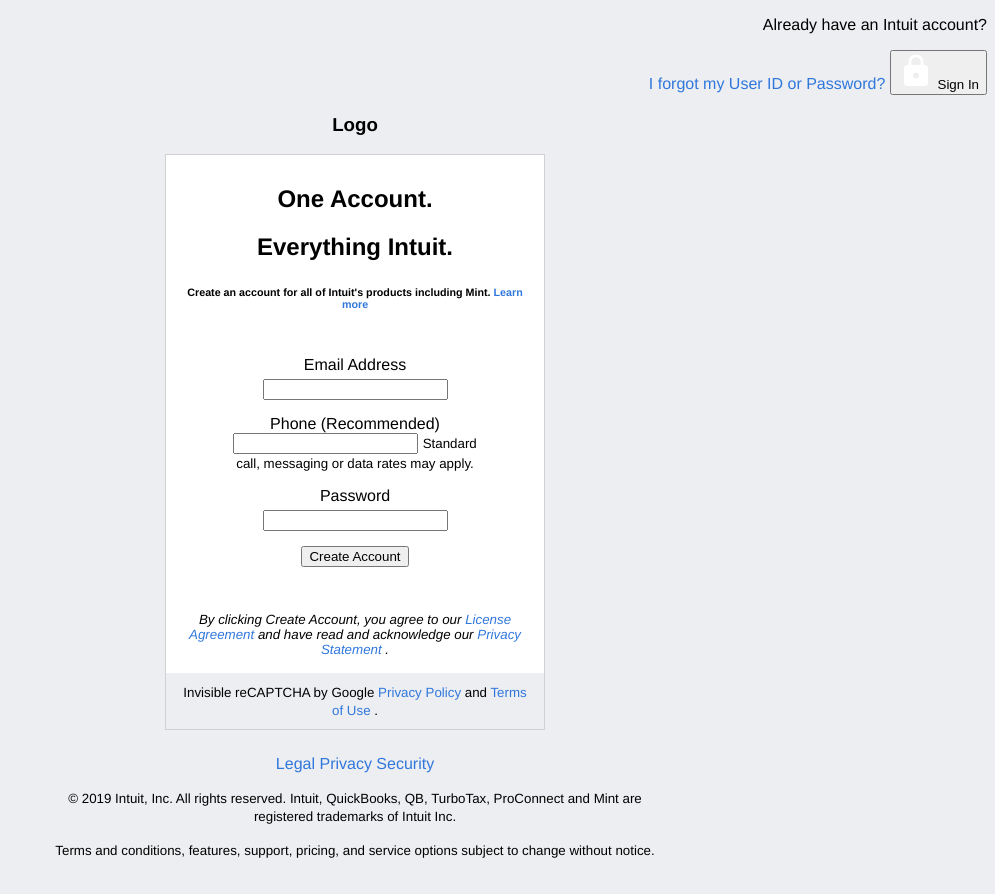
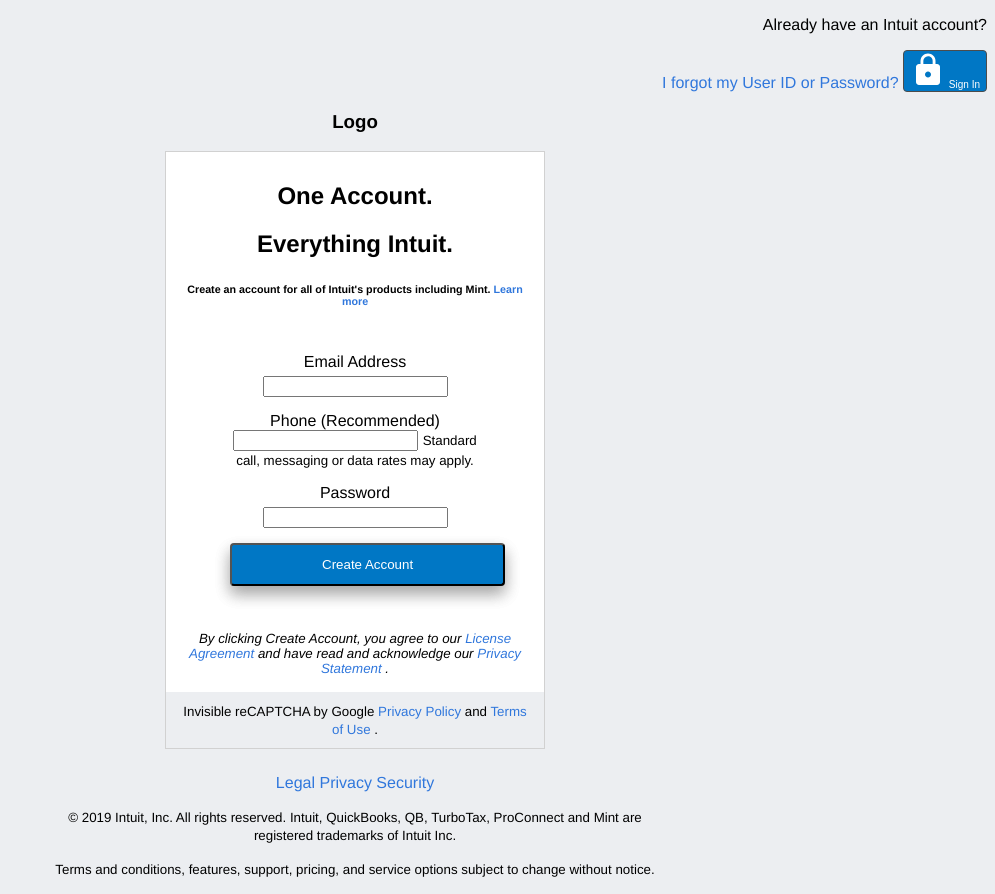
Before and after one commit to newcoder171/odin-forms, a plain HTML site: page index.html in a window 1280 px wide. Shown: the whole page, without its empty margins (285-1280 px from the left). Drawn offline with Linux system fonts and the light colour scheme; a script that the page names is missing.

Commit message:
Added style for the button and commented the CSS code

```diff
--- a/index.html
+++ b/index.html
@@ -47,7 +47,7 @@
 
 
                     <div class="eform">
-                        <input type="submit" value="Create Account">
+                        <input type="submit" value="Create Account" class="sub_button">
                     </div>
 
 
@@ -60,7 +60,7 @@
                 </small>
 
 
-                <p id="main-footer"> <small>Invisible reCAPTCHA by Google <a href="#">Privacy Policy </a> and <a href="#">Terms
+                <p id="reCAPTCHA"> <small>Invisible reCAPTCHA by Google <a href="#">Privacy Policy </a> and <a href="#">Terms
                             of Use</a> .</small> </p>
             </div>
         </div>
--- a/main.css
+++ b/main.css
@@ -1,4 +1,5 @@
 html {
+  /* setting the document typeface and weight, bgcolor*/
   display: block;
   font-family: AvenirNext,Avenir,"Helvetica Neue",Helvetica,Arial,sans-serif;
   font-weight: 400;
@@ -7,29 +8,53 @@ html {
 }
 
 body {
-
+/**/
 }
 
 header {
+  /*aligning text elements to the right*/
     text-align: right;
 }
 
+button, .sub_button{
+  /*layout styles shared by the signin and create account button*/
+  background-color: #0077c5;
+  color: white;
+  border-radius: 4px;
+}
+
+button{
+  /**/
+  border: 1px solid #4c4c4c;
+  font-size: 10px;
+}
+
+.sub_button{
+  /*style for the create account botton*/
+  box-shadow: 0 8px 16px 0 rgba(0,0,0,0.2), 0 8px 16px 0 rgba(0,0,0,0.2);
+  padding: 12px 90px;
+}
+
 .old-user{
+  /**/
   float: right;
 
 }
 
 .signin{
+  /**/
   float: right;
 }
 
 .center {
+  /*centering the main elements and footer on the webpage*/
     margin: 0 auto;
     width: 380px;
     text-align: center;
 }
 
 .main {
+  /*setting bgcolor and border for the form and neighbouring elements */
     background-color: #ffffff;
     border: 1px solid #d1d1d1;
     padding: 10px 10px 0 10px;
@@ -37,25 +62,31 @@ header {
 }
 
 form{
+  /*setting the correct width for the form element*/
   margin: 0 auto;
   width: 250px;
   padding: 1em;
 }
 
+a {
+  /*styling all the links on display*/
+    text-decoration: none;
+    color: #3077dc;
+}
 .eform {
+  /*setting the all the individual element within the form*/
     margin-bottom: 15px;
 }
 
-input {
-    width: inherit;
-}
 
 label {
+  /*to set the margin for all the labels used*/
     display: block;
     margin: 5px;
 }
 
-#main-footer {
+#reCAPTCHA {
+  /*to distiguish the Google advisory from the rest of form*/
     background-color: #eceef1;
     padding: 10px;
     margin-bottom: 0px;
@@ -64,10 +95,6 @@ label {
 }
 
 footer {
+  /* to set a different width for the elements in the footer to overight 'center' style*/
     width: 600px !important;
 }
-
-a {
-    text-decoration: none;
-    color: #3077dc;
-}
```
